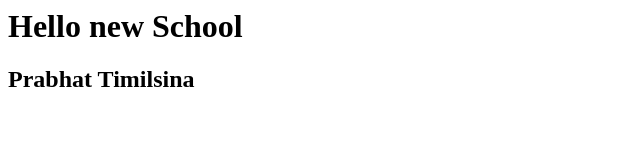
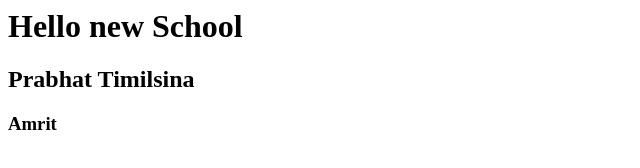
Before and after one commit to sonaamhitang/school-site, a plain HTML site: page index.html in a window 1280 px wide. Shown: the full height of the page, 0-640 px from the left. Drawn offline with Linux system fonts and the light colour scheme.

Commit message:
add heading

```diff
--- a/index.html
+++ b/index.html
@@ -2,5 +2,6 @@
 <head>
 <h1> Hello new School</h1>
 <h2> Prabhat Timilsina</h2>
+<h3>  Amrit</h3>
 </head>
 </html>
```
